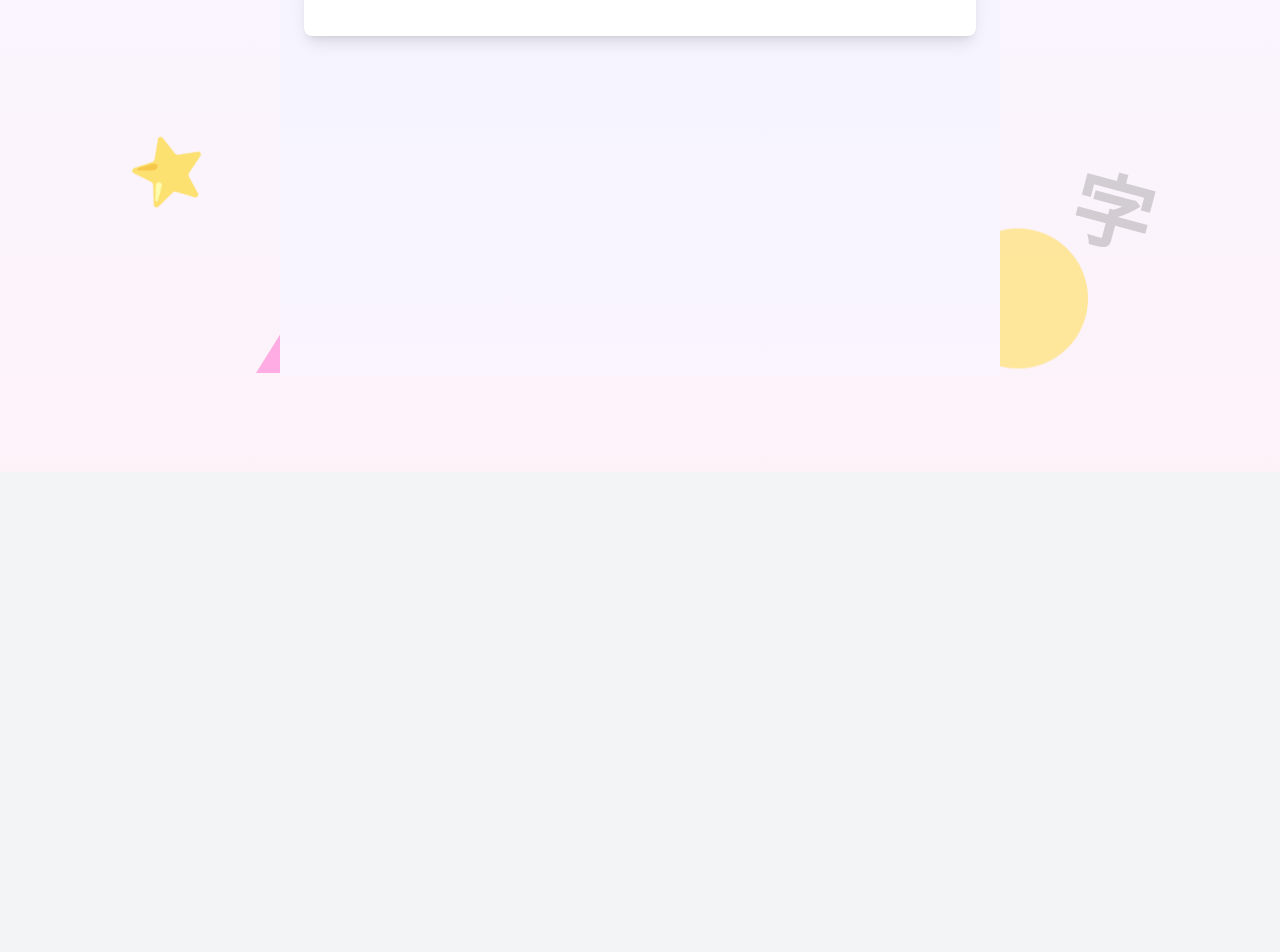
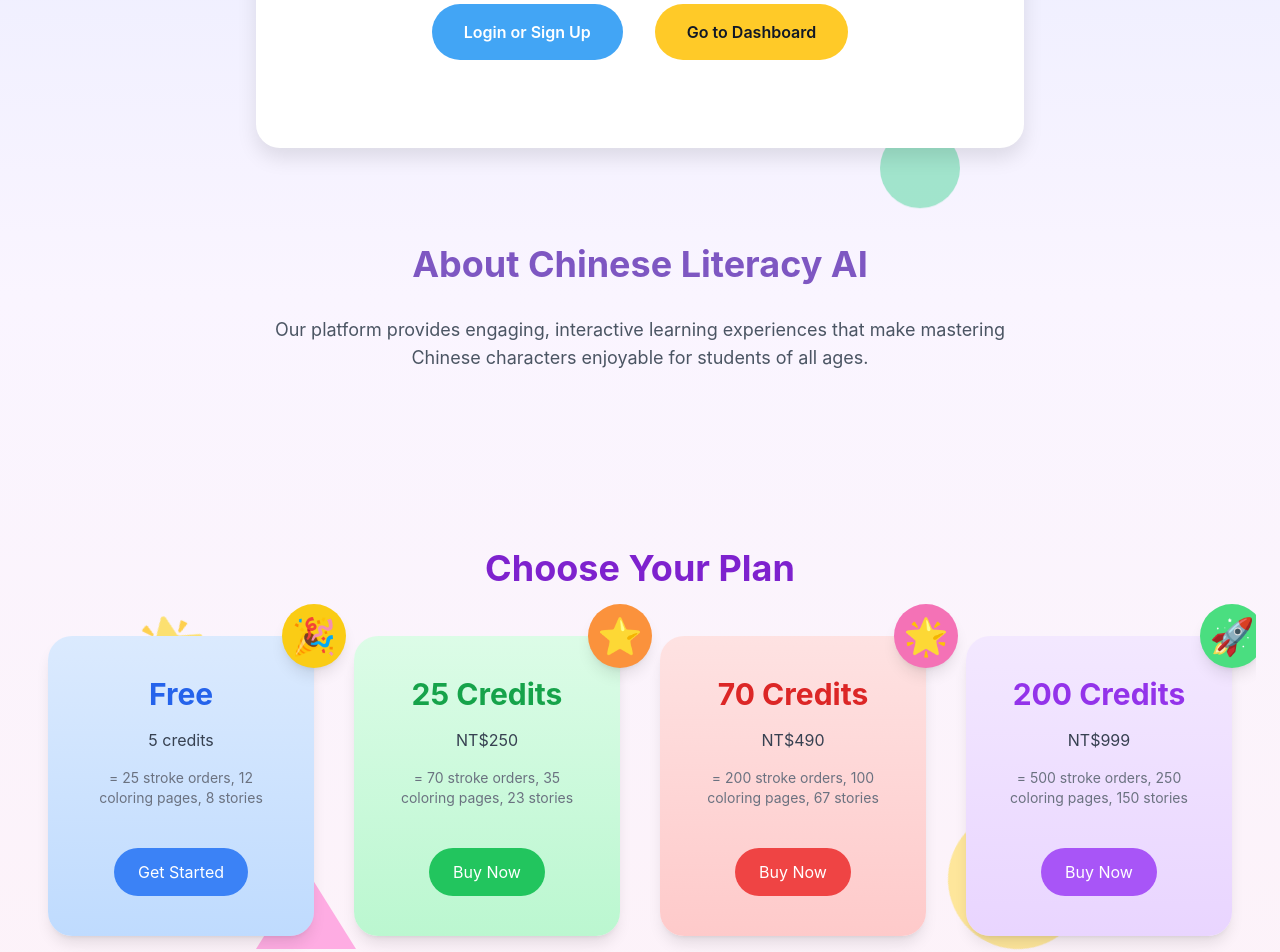
Before and after one commit to TortugaCh/Word-Vibrant, a Next.js app: page / in a window 1280 px wide. Shown: the part 520-1472 px from the top of the page. Before the commit the page ends 992 px from the top, so only its background shows below. Built offline with nearby package versions, Linux system fonts and the light colour scheme.

Commit message:
ui changes

```diff
--- a/src/components/Template.js
+++ b/src/components/Template.js
@@ -1,19 +1,50 @@
-// src/components/Template.js
+// import Header from "./Header";
+
+// export default function Template({ children, title, userData, onLogout }) {
+//   return (
+//     <div className="relative min-h-screen flex flex-col items-center overflow-hidden">
+//       {/* Header */}
+//       <Header title={title} userData={userData} onLogout={onLogout} />
+
+//       {/* Decorative Background Elements */}
+//       <div className="absolute inset-0 overflow-hidden z-0 pointer-events-none">
+//         {/* Bouncing Circles */}
+//         <div className="circle1 animate-bounce-slow"></div>
+//         <div className="circle2 animate-bounce-slow"></div>
+//         <div className="circle3 animate-bounce-slow"></div>
+//         {/* Spinning Stars */}
+//         <div className="star1 animate-spin-slow">⭐</div>
+//         <div className="star2 animate-spin-slow">⭐</div>
+//         {/* Triangles */}
+//         <div className="triangle triangle1"></div>
+//         <div className="triangle triangle2"></div>
+//         {/* Chinese Words */}
+//         <div className="chinese-word chinese-word1">汉</div>
+//         <div className="chinese-word chinese-word2">字</div>
+//       </div>
+
+//       {/* Main Content Area */}
+//       <main className="relative z-10 w-full max-w-7xl mx-auto px-6 py-24 flex flex-col items-center">
+//         {children}
+//       </main>
+//     </div>
+//   );
+// }
 import Header from "./Header";
 
 export default function Template({ children, title, userData, onLogout }) {
   return (
-    <div className="relative bg-gradient-to-b from-indigo-100 via-purple-50 to-pink-50 min-h-screen flex flex-col items-center overflow-hidden">
+    <div className="relative bg-gradient-to-b from-indigo-100 via-purple-50 to-pink-50 min-h-screen flex flex-col items-center overflow-visible">
       {/* Header */}
       <Header title={title} userData={userData} onLogout={onLogout} />
 
       {/* Decorative Background Elements */}
-      <div className="absolute inset-0">
+      <div className="absolute inset-0 overflow-visible">
         <div className="circle1 animate-bounce-slow"></div>
         <div className="circle2 animate-bounce-slow"></div>
         <div className="circle3 animate-bounce-slow"></div>
         <div className="star1 animate-spin-slow">⭐</div>
-        <div className="star2 animate-spin-slow">⭐</div>
+        <div className="star2 animate-spin-slow">🌟</div>
         <div className="triangle triangle1"></div>
         <div className="triangle triangle2"></div>
         <div className="chinese-word chinese-word1">汉</div>
--- a/src/pages/index.js
+++ b/src/pages/index.js
@@ -1,4 +1,3 @@
-// src/pages/index.js
 import { useRouter } from "next/router";
 import Header from "../components/Header";
 import Template from "../components/Template";
@@ -8,39 +7,122 @@ export default function HomePage() {
 
   return (
     <Template>
-      <div className="bg-gradient-to-b from-indigo-50 to-purple-50 min-h-screen relative overflow-hidden">
-        {/* Header */}
-        <Header />
-
-        {/* Hero Section */}
-        <main className="container mx-auto px-6 pt-20 text-center relative z-10">
-          <div className="max-w-2xl mx-auto bg-white rounded-lg shadow-lg p-10 transition duration-500 hover:shadow-xl transform hover:scale-105">
-            <h2 className="text-5xl font-extrabold text-purple-700 mb-6">
+      {/* Hero Section */}
+      <div className="relative flex flex-col items-center overflow-hidden">
+        <main className="container mx-auto px-6 pt-32 text-center relative z-10">
+          <div className="max-w-3xl mx-auto bg-white rounded-3xl shadow-xl p-12 transition duration-500 hover:shadow-2xl transform hover:scale-105 relative overflow-hidden">
+            <h2 className="text-5xl font-extrabold text-[#7E57C2] mb-8">
               Welcome to Chinese Literacy AI
             </h2>
-            <p className="text-gray-700 text-xl mb-10">
+            <p className="text-gray-600 text-xl mb-10">
               Explore interactive lessons and master the art of Chinese
               characters. Our curriculum is designed to make learning fun and
               effective for everyone!
             </p>
 
             {/* Call-to-Action Buttons */}
-            <div className="flex justify-center gap-8">
+            <div className="flex justify-center gap-8 mb-10">
               <button
                 onClick={() => router.push("/auth")}
-                className="px-8 py-4 bg-purple-600 text-white font-semibold rounded-full hover:bg-purple-800 transition duration-300"
+                className="px-8 py-4 bg-[#42A5F5] text-white font-semibold rounded-full hover:bg-[#1E88E5] transition duration-300"
               >
                 Login or Sign Up
               </button>
               <button
                 onClick={() => router.push("/dashboard")}
-                className="px-8 py-4 bg-yellow-400 text-gray-900 font-semibold rounded-full hover:bg-yellow-500 transition duration-300"
+                className="px-8 py-4 bg-[#FFCA28] text-gray-900 font-semibold rounded-full hover:bg-[#FFB300] transition duration-300"
               >
                 Go to Dashboard
               </button>
             </div>
           </div>
         </main>
+
+        {/* About Section */}
+        <section className="container mx-auto px-6 py-24 text-center">
+          <h3 className="text-4xl font-bold text-[#7E57C2] mb-8">
+            About Chinese Literacy AI
+          </h3>
+          <p className="text-gray-600 text-lg max-w-3xl mx-auto">
+            Our platform provides engaging, interactive learning experiences
+            that make mastering Chinese characters enjoyable for students of all
+            ages.
+          </p>
+        </section>
+
+        {/* Pricing Plan Section */}
+        <section className="container mx-auto px-6 py-20 text-center relative z-20">
+          <h3 className="text-4xl font-bold text-purple-700 mb-12">
+            Choose Your Plan
+          </h3>
+          <div className="grid grid-cols-1 md:grid-cols-2 lg:grid-cols-4 gap-10">
+            {/* Free Plan */}
+            <div className="relative bg-gradient-to-b from-blue-100 to-blue-200 p-10 rounded-3xl shadow-lg hover:shadow-xl transition-transform transform hover:scale-105 overflow-visible">
+              <h4 className="text-3xl font-bold text-blue-600 mb-4">Free</h4>
+              <p className="text-gray-700 mb-4">5 credits</p>
+              <p className="text-sm text-gray-500 mb-6">
+                = 25 stroke orders, 12 coloring pages, 8 stories
+              </p>
+              <button className="mt-4 bg-blue-500 text-white px-6 py-3 rounded-full hover:bg-blue-700 transition">
+                Get Started
+              </button>
+              <div className="absolute -top-8 -right-8 w-16 h-16 bg-yellow-400 rounded-full flex items-center justify-center text-4xl shadow-lg">
+                🎉
+              </div>
+            </div>
+
+            {/* 25 Credits Plan */}
+            <div className="relative bg-gradient-to-b from-green-100 to-green-200 p-10 rounded-3xl shadow-lg hover:shadow-xl transition-transform transform hover:scale-105 overflow-visible">
+              <h4 className="text-3xl font-bold text-green-600 mb-4">
+                25 Credits
+              </h4>
+              <p className="text-gray-700 mb-4">NT$250</p>
+              <p className="text-sm text-gray-500 mb-6">
+                = 70 stroke orders, 35 coloring pages, 23 stories
+              </p>
+              <button className="mt-4 bg-green-500 text-white px-6 py-3 rounded-full hover:bg-green-700 transition">
+                Buy Now
+              </button>
+              <div className="absolute -top-8 -right-8 w-16 h-16 bg-orange-400 rounded-full flex items-center justify-center text-4xl shadow-lg">
+                ⭐
+              </div>
+            </div>
+
+            {/* 70 Credits Plan */}
+            <div className="relative bg-gradient-to-b from-red-100 to-red-200 p-10 rounded-3xl shadow-lg hover:shadow-xl transition-transform transform hover:scale-105 overflow-visible">
+              <h4 className="text-3xl font-bold text-red-600 mb-4">
+                70 Credits
+              </h4>
+              <p className="text-gray-700 mb-4">NT$490</p>
+              <p className="text-sm text-gray-500 mb-6">
+                = 200 stroke orders, 100 coloring pages, 67 stories
+              </p>
+              <button className="mt-4 bg-red-500 text-white px-6 py-3 rounded-full hover:bg-red-700 transition">
+                Buy Now
+              </button>
+              <div className="absolute -top-8 -right-8 w-16 h-16 bg-pink-400 rounded-full flex items-center justify-center text-4xl shadow-lg">
+                🌟
+              </div>
+            </div>
+
+            {/* 200 Credits Plan */}
+            <div className="relative bg-gradient-to-b from-purple-100 to-purple-200 p-10 rounded-3xl shadow-lg hover:shadow-xl transition-transform transform hover:scale-105 overflow-visible">
+              <h4 className="text-3xl font-bold text-purple-600 mb-4">
+                200 Credits
+              </h4>
+              <p className="text-gray-700 mb-4">NT$999</p>
+              <p className="text-sm text-gray-500 mb-6">
+                = 500 stroke orders, 250 coloring pages, 150 stories
+              </p>
+              <button className="mt-4 bg-purple-500 text-white px-6 py-3 rounded-full hover:bg-purple-700 transition">
+                Buy Now
+              </button>
+              <div className="absolute -top-8 -right-8 w-16 h-16 bg-green-400 rounded-full flex items-center justify-center text-4xl shadow-lg">
+                🚀
+              </div>
+            </div>
+          </div>
+        </section>
       </div>
     </Template>
   );
--- a/src/styles/globals.css
+++ b/src/styles/globals.css
@@ -238,3 +238,39 @@ html {
 .animate-slide-right {
   animation: slide-right 0.3s ease-out;
 }
+.shadow-xl {
+  box-shadow: 0 10px 20px rgba(0, 0, 0, 0.1);
+}
+
+.transition-colors {
+  transition: background-color 0.3s ease, color 0.3s ease;
+}
+
+.hover:shadow-2xl {
+  box-shadow: 0 15px 25px rgba(0, 0, 0, 0.15);
+}
+.circle1,
+.circle2,
+.star1,
+.star2 {
+  animation: bounce 5s infinite, spin 10s linear infinite;
+}
+
+@keyframes bounce {
+  0%,
+  100% {
+    transform: translateY(-10px);
+  }
+  50% {
+    transform: translateY(10px);
+  }
+}
+
+@keyframes spin {
+  from {
+    transform: rotate(0deg);
+  }
+  to {
+    transform: rotate(360deg);
+  }
+}
```
